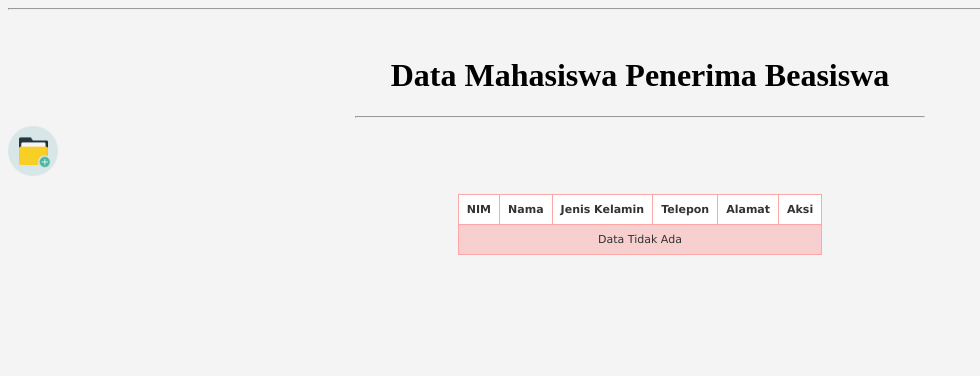
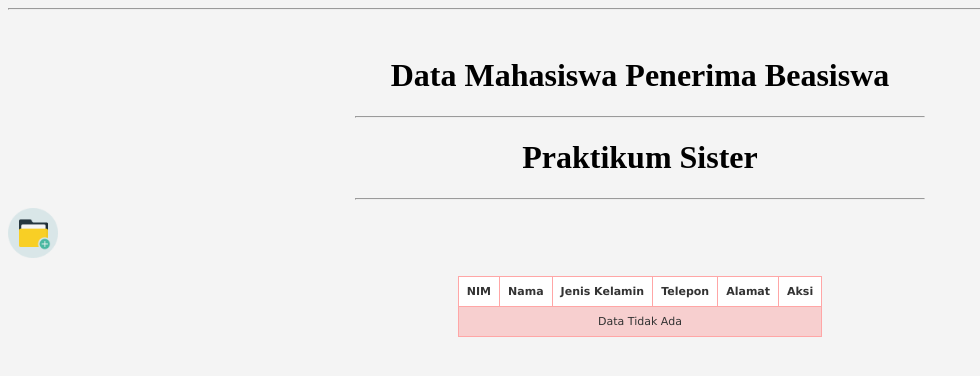
Before and after one commit to SPutraTG/Praktikum-Sister---CI, a CodeIgniter app: page /beasiswa_ci/ in a window 1280 px wide. Shown: the part 73-449 px from the top of the page, without its empty margins (0-980 px from the left). Run offline with CodeIgniter, Linux system fonts and the light colour scheme; data that the repository does not hold is empty.

Commit message:
Update index.php

```diff
--- a/application/views/mahasiswa/index.php
+++ b/application/views/mahasiswa/index.php
@@ -54,6 +54,8 @@
 	<br/>
 	<h1 align="center">Data Mahasiswa Penerima Beasiswa</h1>
 		<hr width="45%">
+	  <h1 align="center">Praktikum Sister</h1>
+		<hr width="45%">
     <a href='<?php echo base_url("mahasiswa/tambah"); ?>'><img src="<?php echo base_url();?>application/aset/gambar/add.png" width="50px"></a><br><br>
     <table border="1" cellpadding="7" align="center">
       <tr>
```
